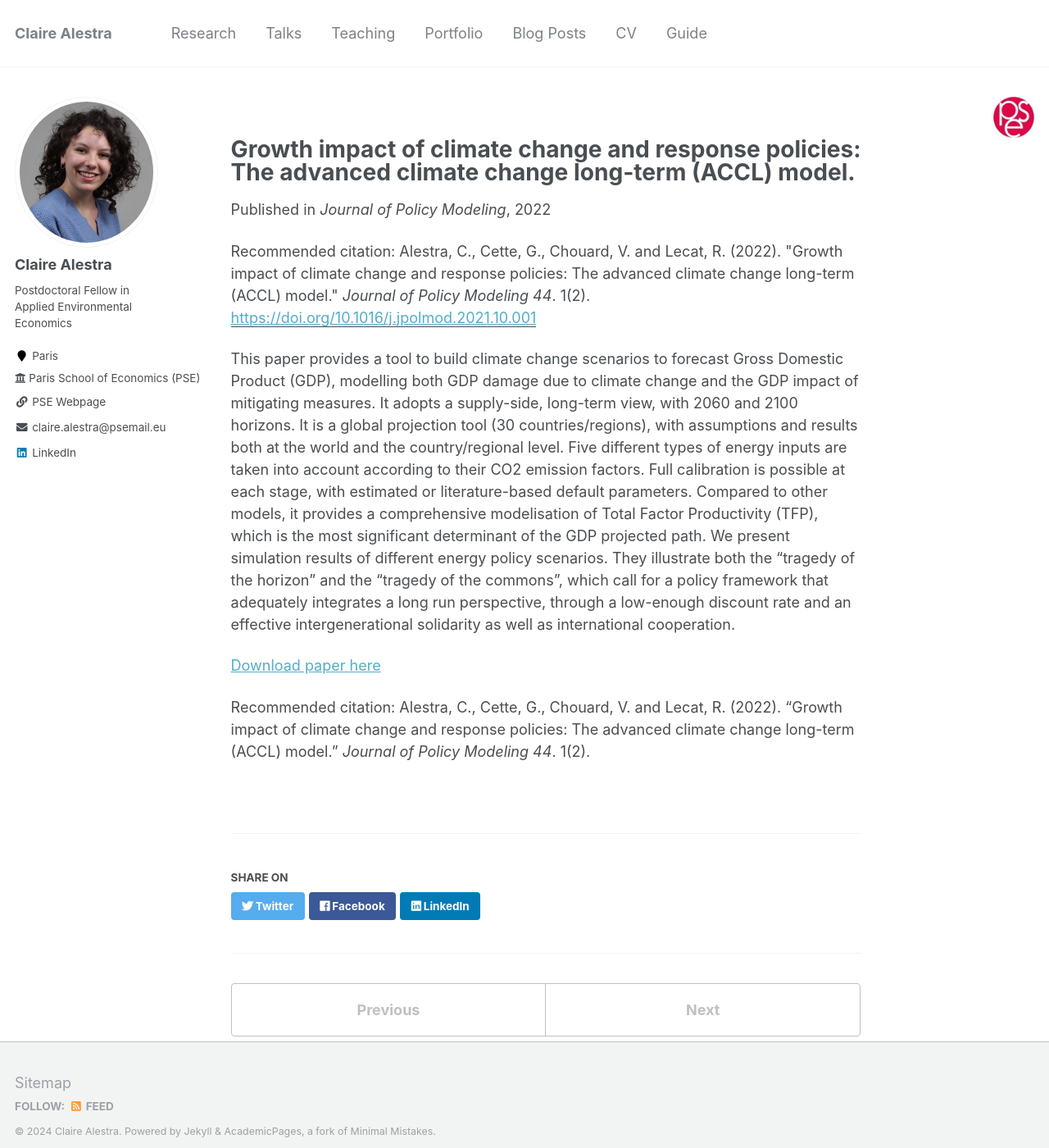
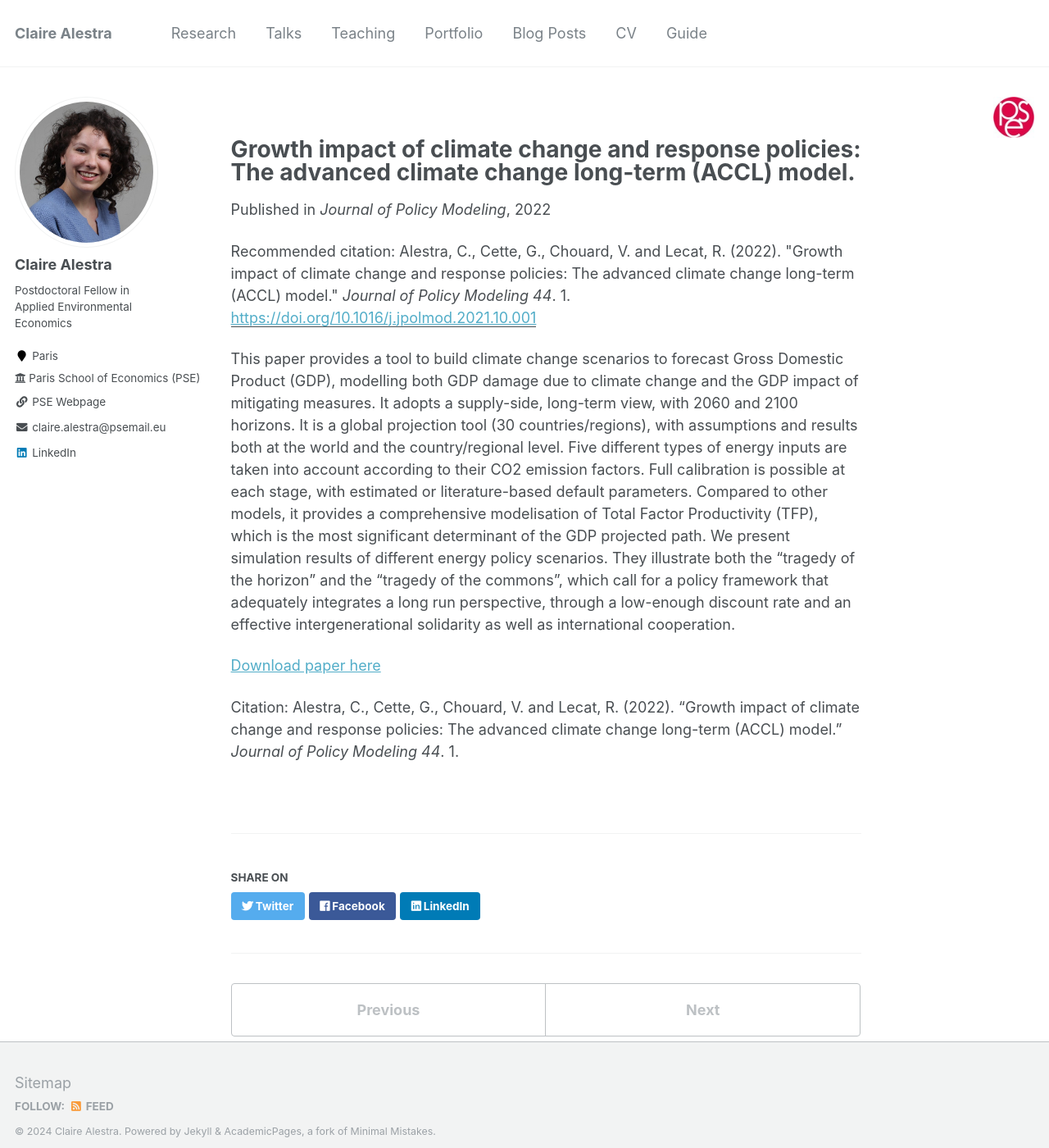
Before and after one commit to ClaireAlestra/ClaireAlestra.github.io, a Jekyll site: the page built from _publications/2010-10-01-paper-title-number-2.md, in a window 1280 px wide and 1400 px high. Shown: the whole window at 82% size. Built offline with Jekyll 4.4.1, drawn with Linux system fonts in a browser that asks for light colours.

Commit message:
Update 2010-10-01-paper-title-number-2.md

```diff
--- a/_publications/2010-10-01-paper-title-number-2.md
+++ b/_publications/2010-10-01-paper-title-number-2.md
@@ -6,10 +6,10 @@ excerpt: 'This paper provides a tool to build climate change scenarios to foreca
 date: 2022-01-01
 venue: 'Journal of Policy Modeling'
 paperurl: 'https://doi.org/10.1016/j.jpolmod.2021.10.001'
-citation: 'Alestra, C., Cette, G., Chouard, V. and Lecat, R. (2022). "Growth impact of climate change and response policies: The advanced climate change long-term (ACCL) model." <i>Journal of Policy Modeling 44</i>. 1(2).'
+citation: 'Alestra, C., Cette, G., Chouard, V. and Lecat, R. (2022). "Growth impact of climate change and response policies: The advanced climate change long-term (ACCL) model." <i>Journal of Policy Modeling 44</i>. 1.'
 ---
 This paper provides a tool to build climate change scenarios to forecast Gross Domestic Product (GDP), modelling both GDP damage due to climate change and the GDP impact of mitigating measures. It adopts a supply-side, long-term view, with 2060 and 2100 horizons. It is a global projection tool (30 countries/regions), with assumptions and results both at the world and the country/regional level. Five different types of energy inputs are taken into account according to their CO2 emission factors. Full calibration is possible at each stage, with estimated or literature-based default parameters. Compared to other models, it provides a comprehensive modelisation of Total Factor Productivity (TFP), which is the most significant determinant of the GDP projected path. We present simulation results of different energy policy scenarios. They illustrate both the "tragedy of the horizon" and the "tragedy of the commons", which call for a policy framework that adequately integrates a long run perspective, through a low-enough discount rate and an effective intergenerational solidarity as well as international cooperation.
 
 [Download paper here](https://doi.org/10.1016/j.jpolmod.2021.10.001)
 
-Recommended citation: Alestra, C., Cette, G., Chouard, V. and Lecat, R. (2022). "Growth impact of climate change and response policies: The advanced climate change long-term (ACCL) model." <i>Journal of Policy Modeling 44</i>. 1(2).
+Citation: Alestra, C., Cette, G., Chouard, V. and Lecat, R. (2022). "Growth impact of climate change and response policies: The advanced climate change long-term (ACCL) model." <i>Journal of Policy Modeling 44</i>. 1.
```
